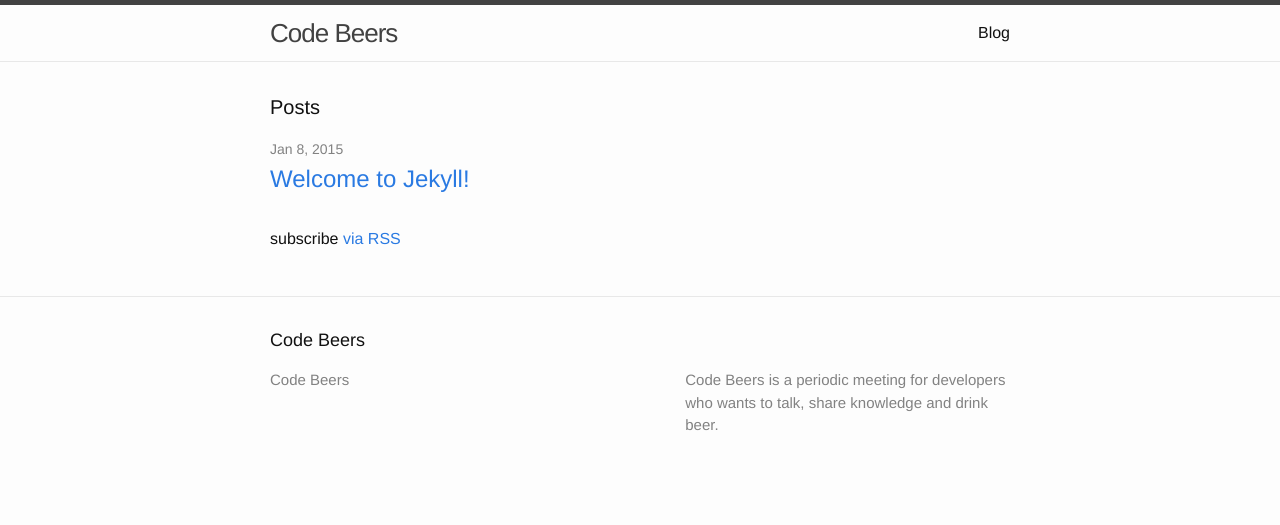
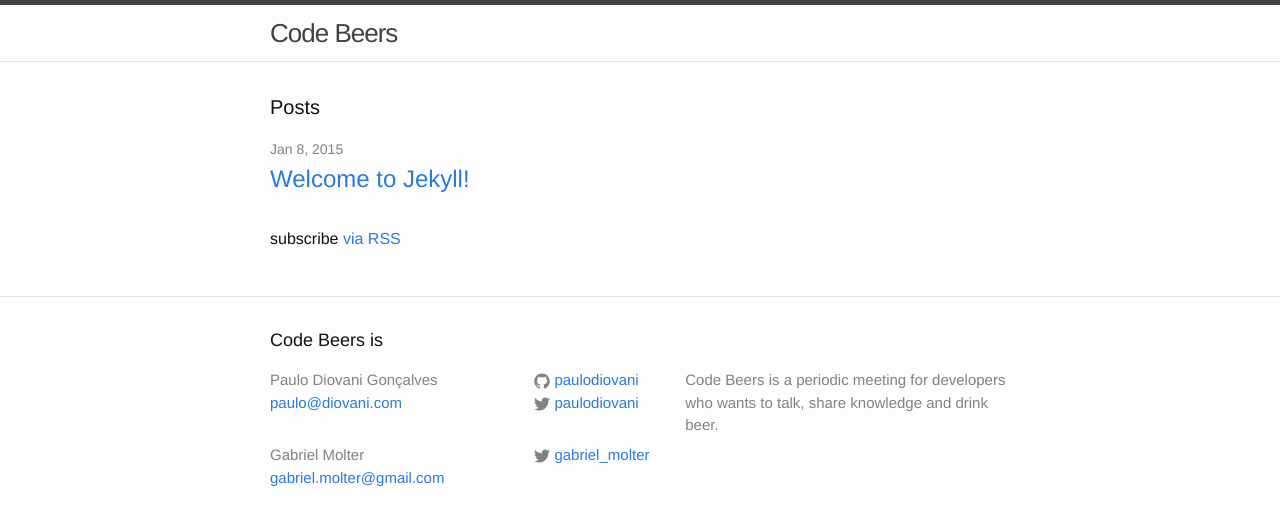
Before and after one commit to codebeers/codebeers.github.io, a Jekyll site: the page built from blog/index.html, in a window 1280 px wide. Shown: the top 525 px of the page. Built offline with Jekyll 4.4.1, drawn with Linux system fonts in a browser that asks for light colours; the list of posts is cut into pages by our own code.

Commit message:
Add may contats and update footer to show then
- Hide blog link/title

```diff
--- a/_config.yml
+++ b/_config.yml
@@ -1,13 +1,22 @@
 # Site settings
 title: Code Beers
-# email: your-email@domain.com
 description: > # this means to ignore newlines until "baseurl:"
   Code Beers is a periodic meeting for developers who wants to talk,
   share knowledge and drink beer.
 # baseurl: "" # the subpath of your site, e.g. /blog/
 url: "http://paulodiovani.github.io/" # the base hostname & protocol for your site
-# twitter_username: codebeers
-# github_username:  codebeers
+
+contacts:
+  -
+    name: Paulo Diovani Gonçalves
+    email: paulo@diovani.com
+    twitter_username: paulodiovani
+    github_username:  paulodiovani
+  -
+    name: Gabriel Molter
+    email: gabriel.molter@gmail.com
+    twitter_username: gabriel_molter
+    # github_username: gabriel_molter
 
 # permalinks for blog posts
 permalink: "/blog/:categories/:year/:month/:day/:title/"
--- a/_includes/footer.html
+++ b/_includes/footer.html
@@ -2,35 +2,41 @@
 
   <div class="wrapper">
 
-    <h2 class="footer-heading">{{ site.title }}</h2>
+    <h2 class="footer-heading">{{ site.title }} is</h2>
 
     <div class="footer-col-wrapper">
+
+      <div class="footer-col  footer-col-3">
+        <p class="text">{{ site.description }}</p>
+      </div>
+
+      {% for contact in site.contacts %}
         <div class="footer-col  footer-col-1">
           <ul class="contact-list">
-          <li>{{ site.title }}</li>
-          <li><a href="mailto:{{ site.email }}">{{ site.email }}</a></li>
+            <li>{{ contact.name }}</li>
+            <li><a href="mailto:{{ contact.email }}">{{ contact.email }}</a></li>
           </ul>
         </div>
 
         <div class="footer-col  footer-col-2">
           <ul class="social-media-list">
-          {% if site.github_username %}
+            {% if contact.github_username %}
             <li>
-            <a href="https://github.com/{{ site.github_username }}">
+              <a href="https://github.com/{{ contact.github_username }}">
                 <span class="icon  icon--github">
                   <svg viewBox="0 0 16 16">
                     <path fill="#828282" d="M7.999,0.431c-4.285,0-7.76,3.474-7.76,7.761 c0,3.428,2.223,6.337,5.307,7.363c0.388,0.071,0.53-0.168,0.53-0.374c0-0.184-0.007-0.672-0.01-1.32 c-2.159,0.469-2.614-1.04-2.614-1.04c-0.353-0.896-0.862-1.135-0.862-1.135c-0.705-0.481,0.053-0.472,0.053-0.472 c0.779,0.055,1.189,0.8,1.189,0.8c0.692,1.186,1.816,0.843,2.258,0.645c0.071-0.502,0.271-0.843,0.493-1.037 C4.86,11.425,3.049,10.76,3.049,7.786c0-0.847,0.302-1.54,0.799-2.082C3.768,5.507,3.501,4.718,3.924,3.65 c0,0,0.652-0.209,2.134,0.796C6.677,4.273,7.34,4.187,8,4.184c0.659,0.003,1.323,0.089,1.943,0.261 c1.482-1.004,2.132-0.796,2.132-0.796c0.423,1.068,0.157,1.857,0.077,2.054c0.497,0.542,0.798,1.235,0.798,2.082 c0,2.981-1.814,3.637-3.543,3.829c0.279,0.24,0.527,0.713,0.527,1.437c0,1.037-0.01,1.874-0.01,2.129 c0,0.208,0.14,0.449,0.534,0.373c3.081-1.028,5.302-3.935,5.302-7.362C15.76,3.906,12.285,0.431,7.999,0.431z"/>
                   </svg>
                 </span>
 
-              <span class="username">{{ site.github_username }}</span>
+                <span class="username">{{ contact.github_username }}</span>
               </a>
             </li>
             {% endif %}
 
-          {% if site.twitter_username %}
+            {% if contact.twitter_username %}
             <li>
-            <a href="https://twitter.com/{{ site.twitter_username }}">
+              <a href="https://twitter.com/{{ contact.twitter_username }}">
                 <span class="icon  icon--twitter">
                   <svg viewBox="0 0 16 16">
                     <path fill="#828282" d="M15.969,3.058c-0.586,0.26-1.217,0.436-1.878,0.515c0.675-0.405,1.194-1.045,1.438-1.809
@@ -38,16 +44,14 @@
                   </svg>
                 </span>
 
-              <span class="username">{{ site.twitter_username }}</span>
+                <span class="username">{{ contact.twitter_username }}</span>
               </a>
             </li>
             {% endif %}
           </ul>
         </div>
+      {% endfor %}
 
-      <div class="footer-col  footer-col-3">
-        <p class="text">{{ site.description }}</p>
-      </div>
     </div>
 
   </div>
--- a/_sass/_layout.scss
+++ b/_sass/_layout.scss
@@ -131,6 +131,7 @@
 }
 
 .footer-col-3 {
+    float: right;
     width: -webkit-calc(45% - (#{$spacing-unit} / 2));
     width:         calc(45% - (#{$spacing-unit} / 2));
 }
--- a/blog/index.html
+++ b/blog/index.html
@@ -1,6 +1,6 @@
 ---
 layout: default
-title: Blog
+<!-- title: Blog -->
 ---
 
 <div class="home">
```
Lines whose indentation alone changed are shown as unchanged.
